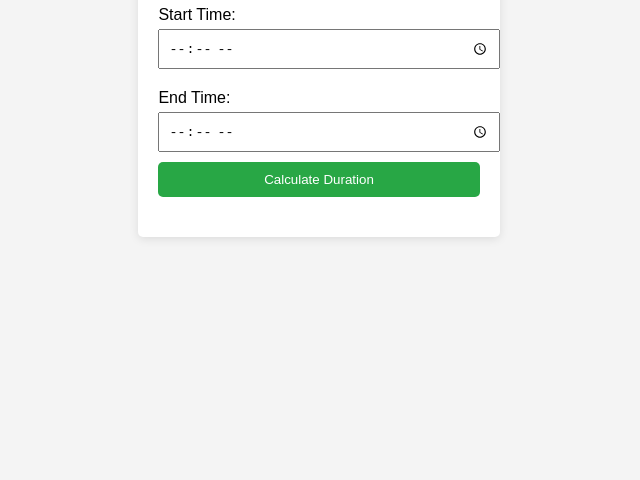
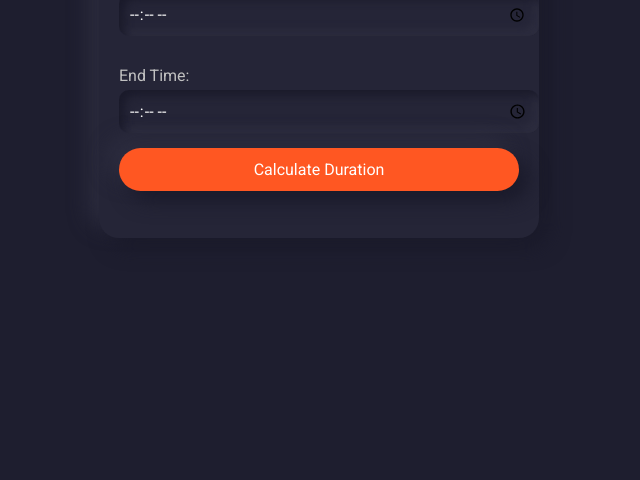
Before and after one commit to sreeharshrajan/Time-Difference-FInder, a plain HTML site: page index.html in a window 1280 px wide. Shown: the part 336-816 px from the top of the page, without its empty margins (321-961 px from the left). Drawn offline with Linux system fonts and the light colour scheme.

Commit message:
refactor: update styles and improve layout for better user experience

```diff
--- a/index.html
+++ b/index.html
@@ -10,7 +10,7 @@
 
 <body>
   <div class="container">
-    <h1>Time Duration Finder</h1>
+    <h5>Time Duration Finder</h5>
     <label for="start-time">Start Time:</label>
     <input type="time" id="start-time" required>
 
--- a/styles.css
+++ b/styles.css
@@ -1,44 +1,91 @@
+@import url('https://fonts.googleapis.com/css2?family=Poppins:wght@500;700&family=Roboto:wght@400;500&display=swap');
+
 body {
-    font-family: Arial, sans-serif;
+    font-family: 'Roboto', sans-serif;
     display: flex;
     justify-content: center;
     align-items: center;
     height: 100vh;
-    background-color: #f4f4f4;
+    background-color: #1e1e2f;
+    /* Dark background */
+    margin: 0;
+    color: #ffffff;
+    /* Light text color for contrast */
 }
 
 .container {
-    background: white;
+    background: #252537;
+    /* Slightly lighter than the background */
     padding: 20px;
-    border-radius: 5px;
-    box-shadow: 0 2px 10px rgba(0, 0, 0, 0.1);
+    border-radius: 20px;
+    box-shadow: 10px 10px 20px #1a1a2a, -10px -10px 20px #2e2e40;
+    /* Neumorphism effect */
+    max-width: 400px;
+    width: 100%;
 }
 
-h1, h2 {
+h1,
+h2 {
     text-align: center;
+    font-family: 'Poppins', sans-serif;
+    /* Trendy font for headings */
+    font-size: 2rem;
+    /* Standardized font size */
+    color: #e0e0e0;
+    /* Subtle text contrast */
+    margin-bottom: 10px;
 }
 
 label {
     display: block;
-    margin: 10px 0 5px;
+    margin: 15px 0 5px;
+    font-size: 1rem;
+    font-family: 'Roboto', sans-serif;
+    color: #c1c1c1;
+    /* Muted text color */
 }
 
 input {
     width: 100%;
-    padding: 8px;
-    margin-bottom: 10px;
+    padding: 10px;
+    margin-bottom: 15px;
+    border: none;
+    border-radius: 10px;
+    font-size: 1rem;
+    font-family: 'Roboto', sans-serif;
+    background: #252537;
+    color: #ffffff;
+    /* Light text for readability */
+    box-shadow: inset 5px 5px 10px #1a1a2a, inset -5px -5px 10px #2e2e40;
+    /* Inner Neumorphism */
+    outline: none;
 }
 
 button {
     width: 100%;
-    padding: 10px;
-    background-color: #28a745;
-    color: white;
+    padding: 12px;
+    font-size: 1rem;
+    font-family: 'Roboto', sans-serif;
+    /* Clean and modern font */
+    background-color: #ff5722;
+    /* Vibrant accent color */
+    color: #ffffff;
     border: none;
-    border-radius: 5px;
+    border-radius: 30px;
+    /* Fully rounded button */
     cursor: pointer;
+    box-shadow: 10px 10px 20px #1a1a2a, -10px -10px 20px #2e2e40;
+    transition: all 0.2s ease-in-out;
 }
 
 button:hover {
-    background-color: #218838;
+    background-color: #e64a19;
+    /* Slightly darker accent color on hover */
+    box-shadow: 5px 5px 15px #1a1a2a, -5px -5px 15px #2e2e40;
+    /* Softer shadow on hover */
 }
+
+button:active {
+    box-shadow: inset 3px 3px 5px #1a1a2a, inset -3px -3px 5px #2e2e40;
+    /* Pressed effect */
+}
```
